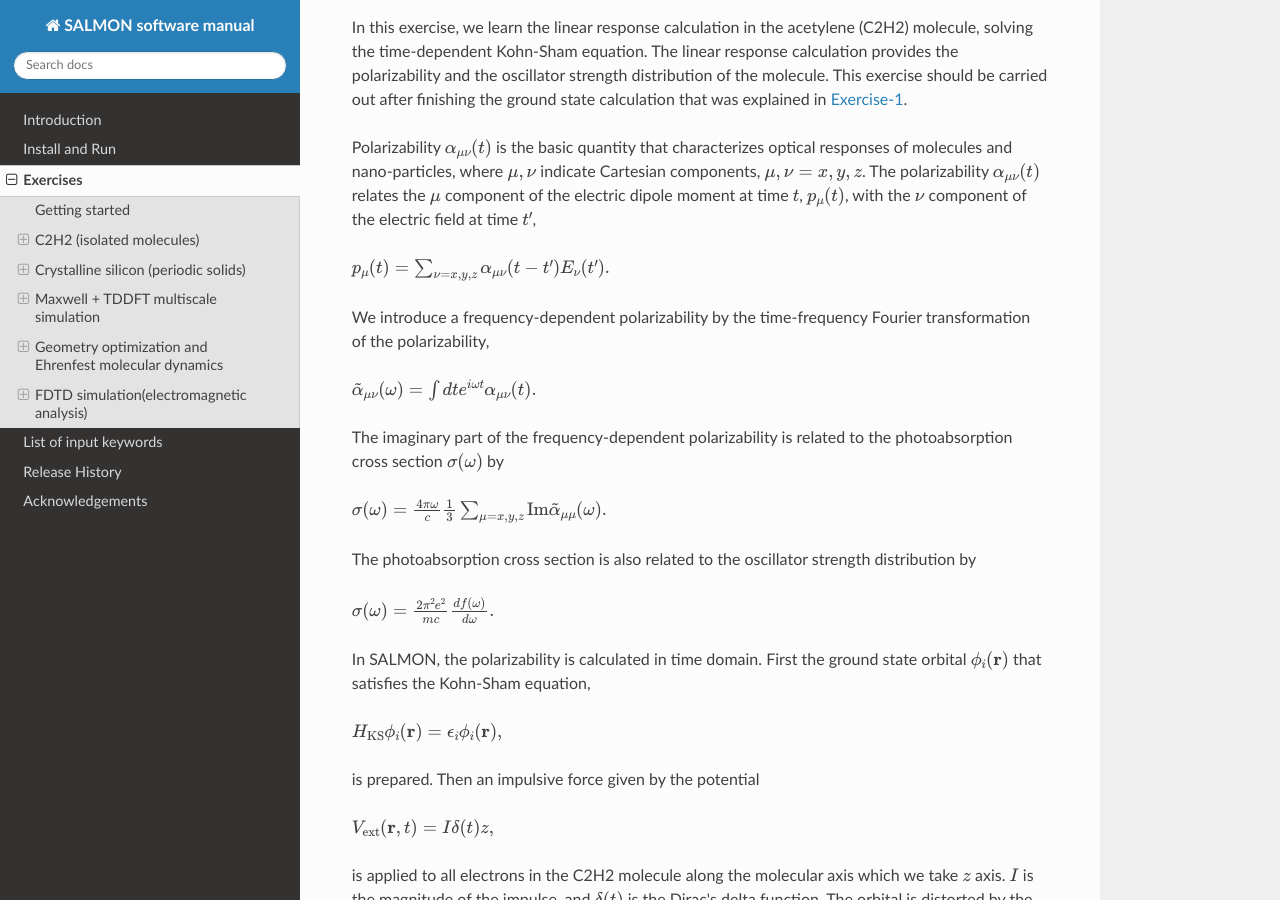
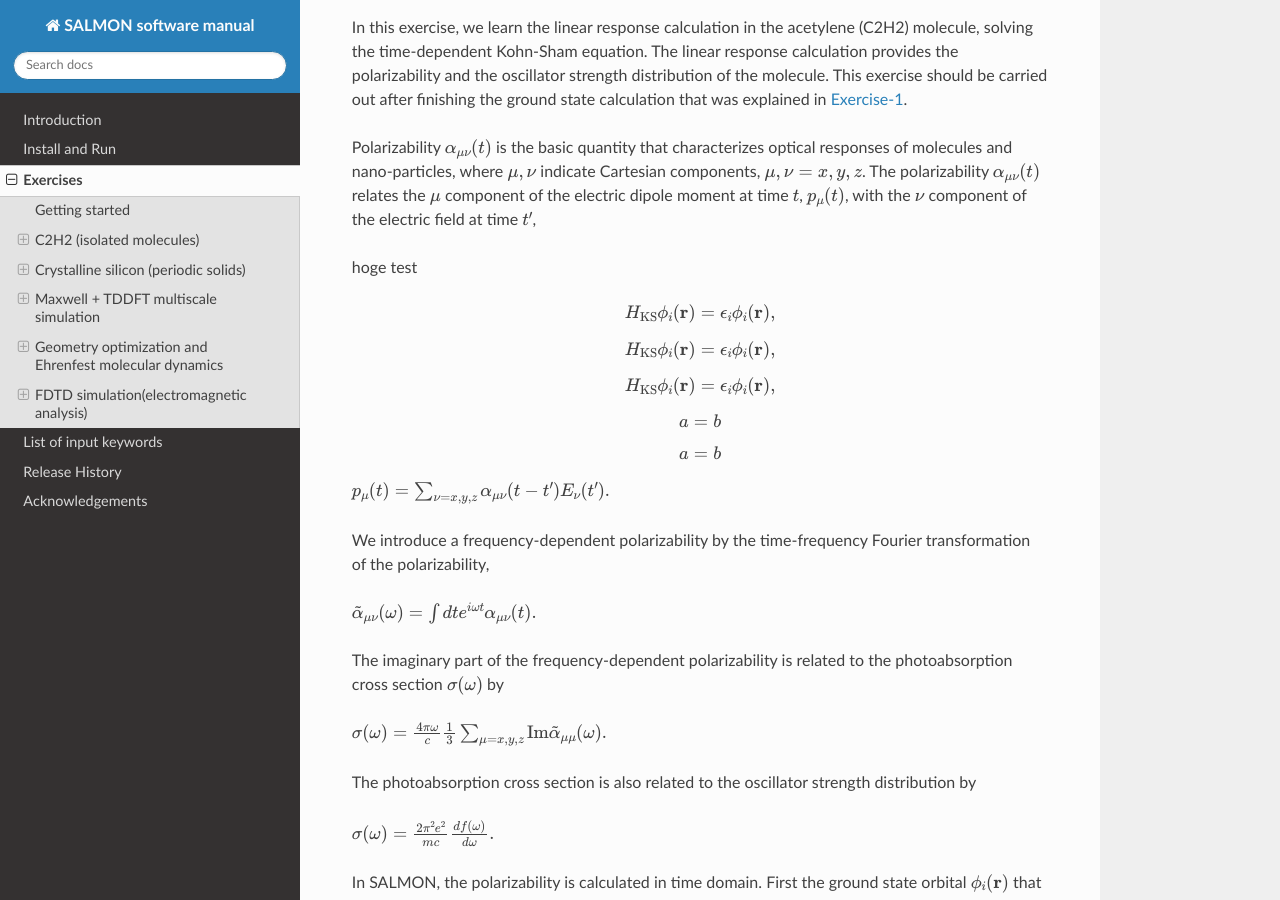
Before and after one commit to SALMON-TDDFT/SALMON-DOCS, a Sphinx documentation site: the page built from source/exercises.rst, in a window 1280 px wide and 900 px high, scrolled down 10220 px. Built offline with Sphinx 7.4.7 and the Read the Docs theme 2.0.0, drawn with Linux system fonts in a browser that asks for light colours; formulas are drawn with MathJax 3.

Commit message:
Update exercises.rst

```diff
--- a/source/exercises.rst
+++ b/source/exercises.rst
@@ -528,6 +528,23 @@ The polarizability :math:`\alpha_{\mu \nu}(t)` relates the :math:`\mu`
 component of the electric dipole moment at time :math:`t`, :math:`p_{\mu}(t)`,
 with the :math:`\nu` component of the electric field at time :math:`t'`,
 
+hoge test
+
+..  math::
+  H_{\rm KS} \phi_i(\mathbf{r}) = \epsilon_i \phi_i(\mathbf{r}),
+
+.. math:: H_{\rm KS} \phi_i(\mathbf{r}) = \epsilon_i \phi_i(\mathbf{r}),
+
+.. math::
+  H_{\rm KS} \phi_i(\mathbf{r}) = \epsilon_i \phi_i(\mathbf{r}),
+
+.. math::  a=b
+
+.. math::
+  a=b
+
+
+
 :math:`p_{\mu}(t) = \sum_{\nu=x,y,z} \alpha_{\mu \nu}(t-t') E_{\nu}(t').`
 
 We introduce a frequency-dependent polarizability by the time-frequency
```
